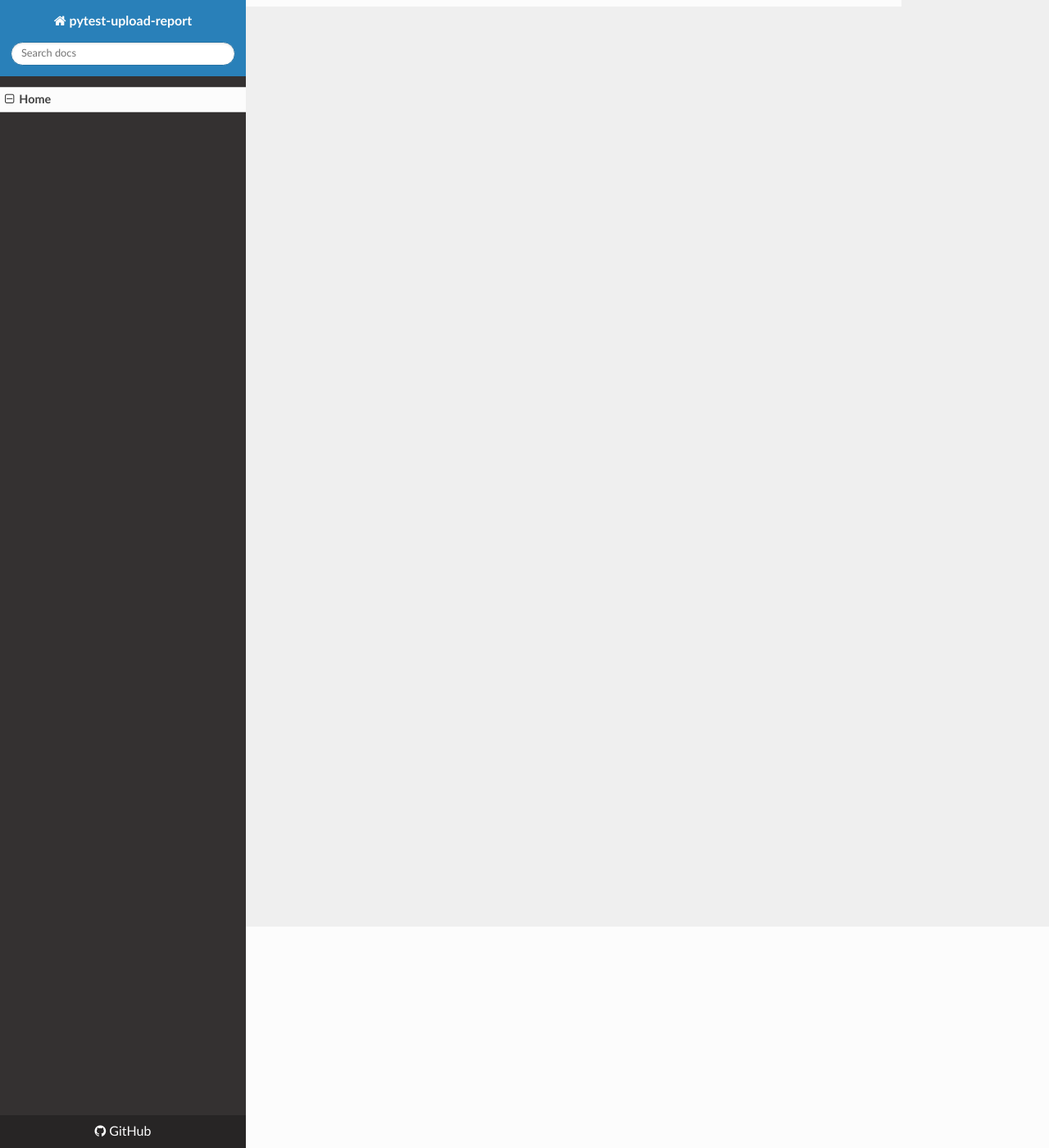
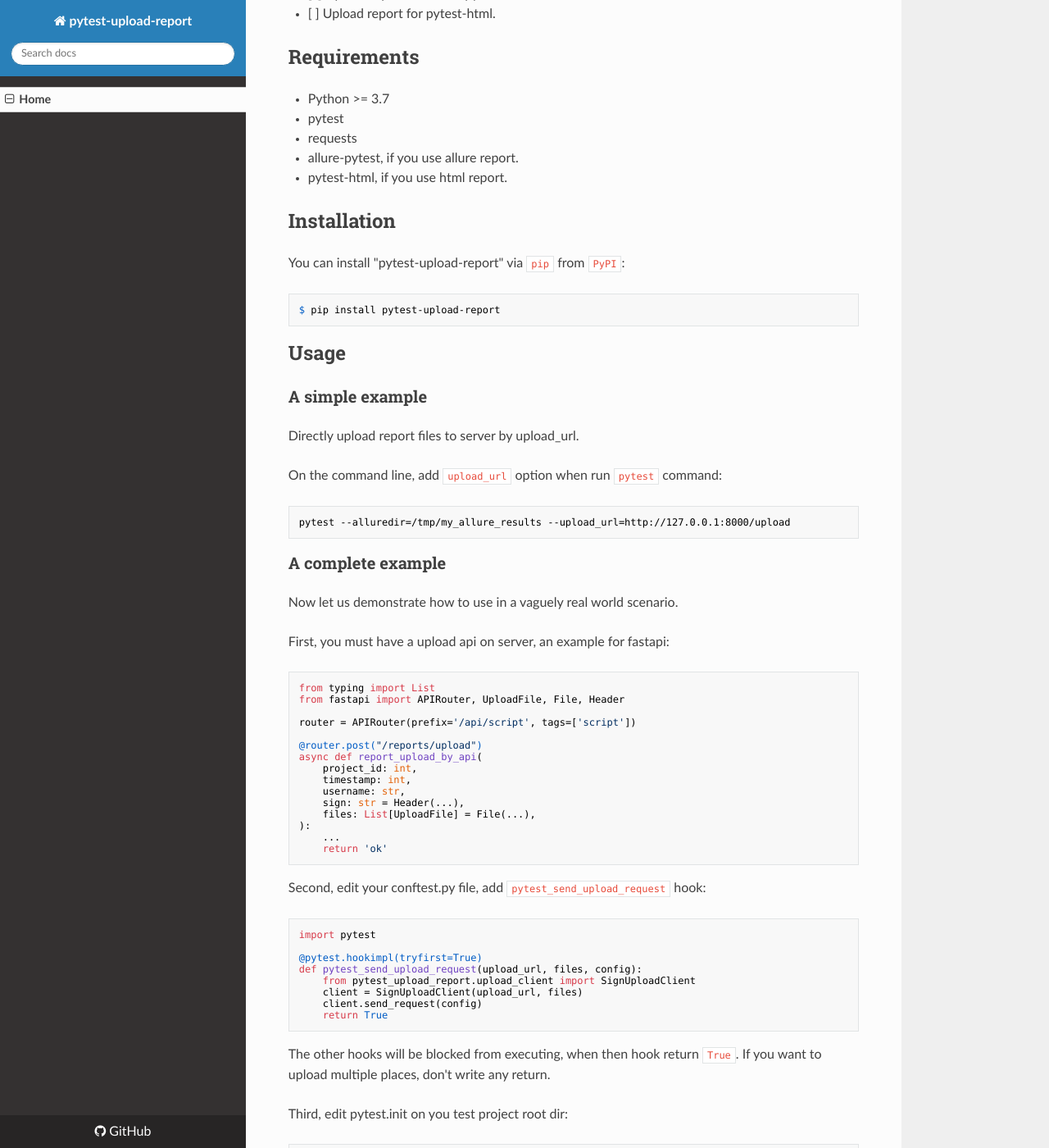
Before and after one commit to tim2anna/pytest-upload-report, an MkDocs documentation site: the page built from docs/index.md, in a window 1280 px wide and 1400 px high, scrolled down 270 px. Shown: the whole window at 82% size. Built offline with MkDocs 1.6.1, drawn with Linux system fonts in a browser that asks for light colours; nearby versions of some CDN libraries; old or Windows-style settings are respelled for this version of MkDocs; some of the changed text lies outside the part shown.

Commit message:
中文文档

````diff
--- a/docs/index.md
+++ b/docs/index.md
@@ -1,3 +1,117 @@
-# Welcome to pytest-upload-report
 
-Upload your report to server by api
+English | [简体中文](index.zh.md)
+
+
+pytest-upload-report is a plugin for [pytest](http://pytest.org) that upload your test report for test results.
+
+
+## Features
+
+
+- [x] Upload report for allure-pytest.
+
+- [ ] Upload report for pytest-html.
+
+
+## Requirements
+
+* Python >= 3.7
+* pytest
+* requests
+* allure-pytest, if you use allure report.
+* pytest-html, if you use html report.
+
+
+## Installation
+
+
+You can install "pytest-upload-report" via `pip` from `PyPI`:
+
+```shell
+$ pip install pytest-upload-report
+```
+
+
+## Usage
+
+
+### A simple example
+
+
+Directly upload report files  to server by upload_url.
+
+On the command line, add `upload_url` option when run `pytest` command:
+
+```shell
+pytest --alluredir=/tmp/my_allure_results --upload_url=http://127.0.0.1:8000/upload
+```
+
+
+
+### A complete example
+
+
+Now let us demonstrate how to use in a vaguely real world scenario.
+
+
+First, you must have a upload api on server, an example for fastapi:
+
+```python
+from typing import List
+from fastapi import APIRouter, UploadFile, File, Header
+
+router = APIRouter(prefix='/api/script', tags=['script'])
+
+@router.post("/reports/upload")
+async def report_upload_by_api(
+    project_id: int,
+    timestamp: int,
+    username: str,
+    sign: str = Header(...),
+    files: List[UploadFile] = File(...),
+):
+    ...
+    return 'ok'
+```
+
+
+
+Second, edit your conftest.py file, add `pytest_send_upload_request` hook:
+
+```python
+import pytest
+
+@pytest.hookimpl(tryfirst=True)
+def pytest_send_upload_request(upload_url, files, config):
+    from pytest_upload_report.upload_client import SignUploadClient
+    client = SignUploadClient(upload_url, files)
+    client.send_request(config)
+    return True
+```
+
+The other hooks will be blocked from executing, when then hook return `True`.
+If you want to upload multiple places, don't write any return.
+
+
+Third, edit pytest.init on you test project root dir:
+
+```buildoutcfg
+[pytest]
+addopts = --alluredir=/tmp/my_allure_results --upload_url=http://127.0.0.1:8000/api/script/reports/upload --upload_project_id=4 --upload_username=admin --upload_secret=8FB6CFB4C8CF11EBB523DCA9048E18C3
+```
+
+
+Finally, run pytest command on you test project root dir:
+
+```shell
+pytest
+```
+
+
+
+Also, you can view source code in the example directory.
+
+
+### How to Customize
+
+If the above does not meet your needs, you can customize request client.
````
Also changed, not shown: docs/index.zh.md (added, +114 -0 lines), README.rst.
